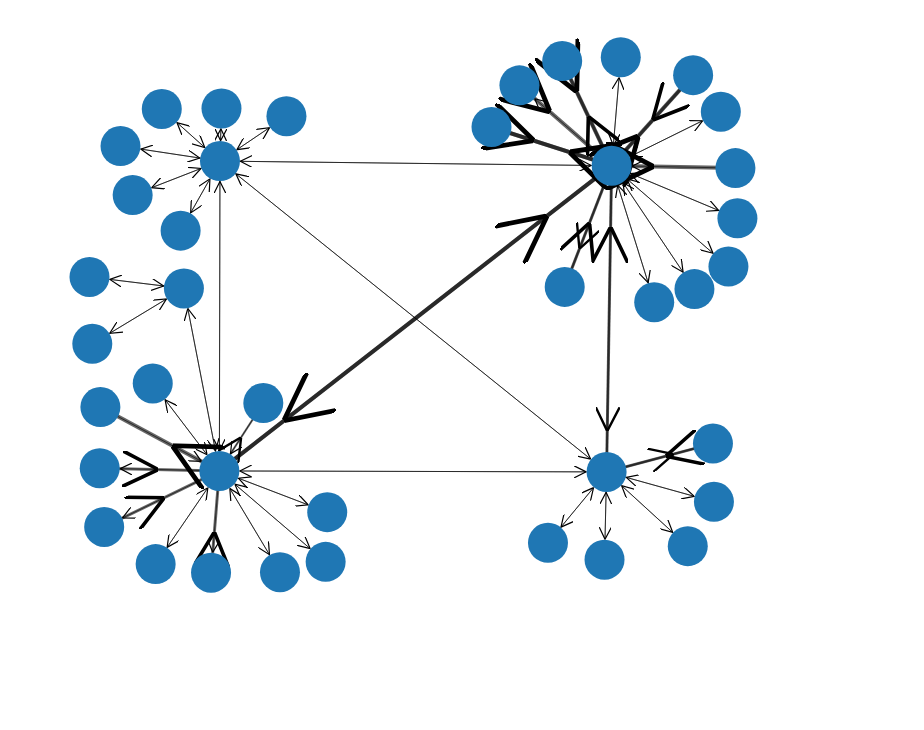
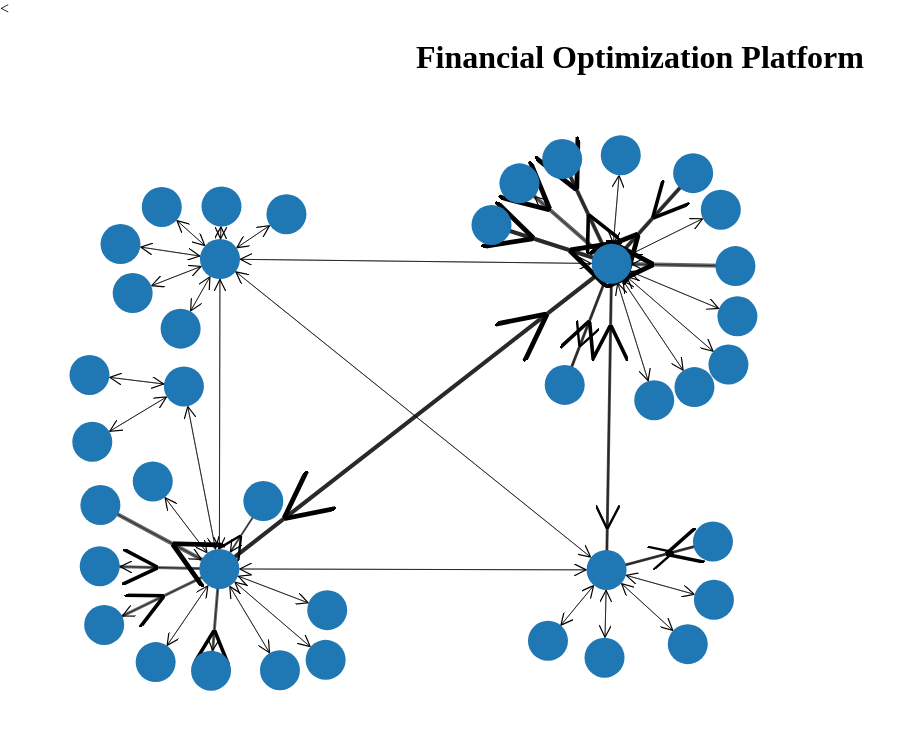
Before and after one commit to matthewbauer/team8, a plain HTML site: page index.html in a window 1280 px wide. Shown: the whole page, without its empty margins (0-924 px from the left). Drawn offline with Linux system fonts and the light colour scheme.

Commit message:
Add changes

```diff
--- a/index.html
+++ b/index.html
@@ -1,6 +1,7 @@
 <!DOCTYPE html>
 <html>
 <head>
+  <
   <meta charset="utf-8">
 
   <!-- CSS -->
@@ -34,6 +35,7 @@
 </head>
 <body>
   <!-- Import code -->
+  <h1 align="center">Financial Optimization Platform</h1>
   <script src="d3.js"></script>
   <script src="data.js"></script>
   <script src="code.js"></script>
```
